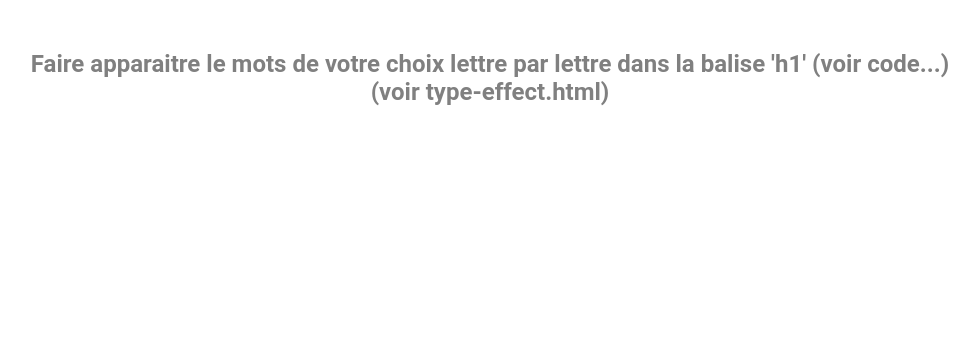
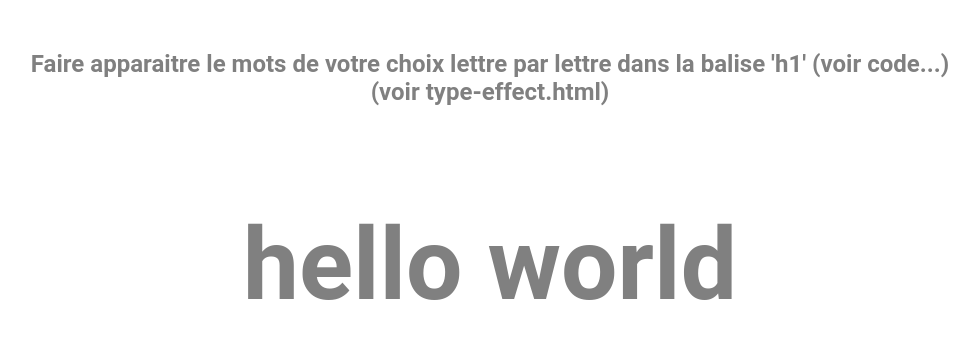
Before and after one commit to SH-lima/exos-js-, a plain HTML site: page type-effect.html in a window 1280 px wide. Shown: the whole page, without its empty margins (150-1129 px from the left). Drawn offline with Linux system fonts and the light colour scheme.

Commit message:
second commit

```diff
--- a/assets/stylesheet/css/type-effect.css
+++ b/assets/stylesheet/css/type-effect.css
@@ -5,7 +5,7 @@ body{
 h1{
     font-size: 100px;
     text-align: center;
-    margin-top: 300px;
+    margin-top: 100px;
     color: gray;
 }
 
--- a/type-effect.html
+++ b/type-effect.html
@@ -6,11 +6,29 @@
   </head>
   <body>
     <h2>Faire apparaitre le mots de votre choix lettre par lettre dans la balise 'h1' (voir code...)
-    <br>(voir type-effect.html)
-    </h2>
+    <br>(voir type-effect.html)</h2>
     <h1></h1>
   <script>
     //TODO
+    // selectionner le h1
+    const msg = document.querySelector("h1")
+    // stocker un msg dans une variable
+    const texte = "hello world"
+    // convertir la chaine de caractères en tableau
+    const texte2 = texte.split("")
+    // pour chaque element de tableau
+    for (let index = 0; index < texte2.length; index++) {
+      // creer une fonction qui nous permet a injecter un seule element de tableau dans h1
+      const textTypeEffect = ()=>{
+      msg.insertAdjacentHTML("beforeend",`<span>${texte2[index]}</span>`)
+      }
+      // pour chaque element de tableau , on appelle la fonction avec un décalage de 0.1s entre les elements
+      setTimeout(textTypeEffect,100*(index))
+
+    }
+
+
+
   </script>
   </body>
 </html>
```
Also changed, not shown: slider.html (+26 -2 lines), 3 other files.
